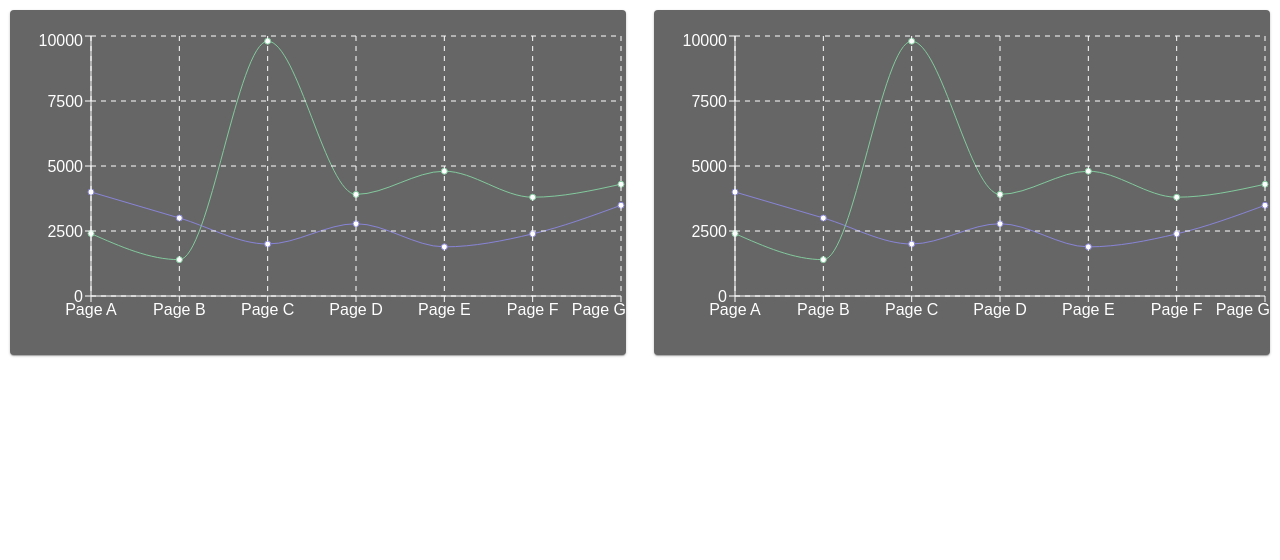
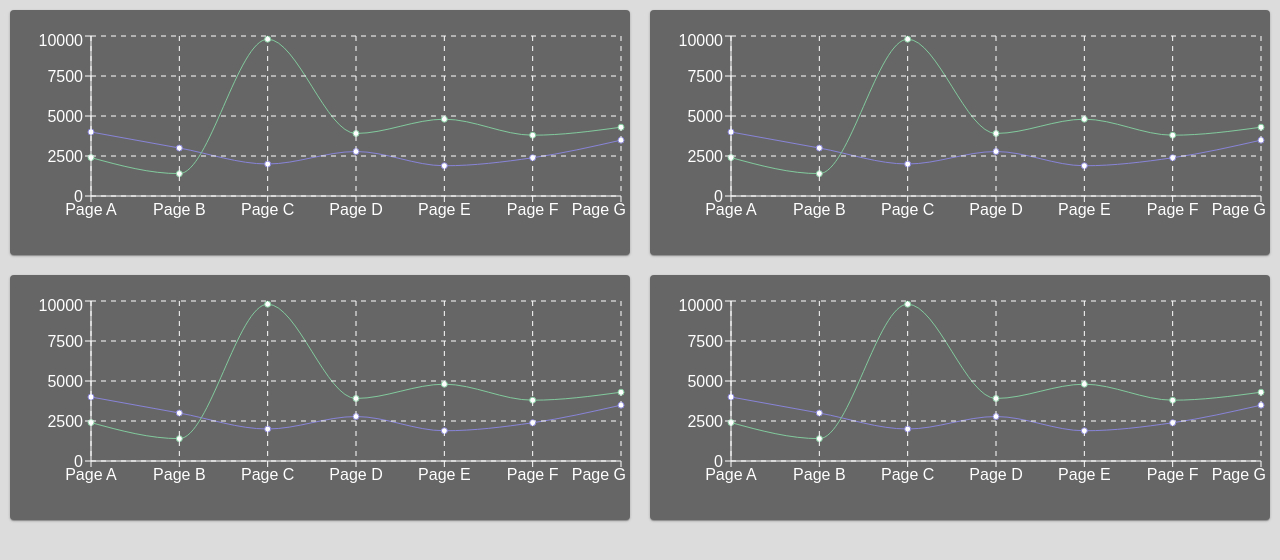
Before and after one commit to ArmyHan/screen-show, a React (Create React App) app: page / in a window 1280 px wide. Shown: the top 560 px of the page. Built offline with nearby package versions, Linux system fonts and the light colour scheme.

Commit message:
set body css style.

```diff
--- a/public/index.html
+++ b/public/index.html
@@ -1,5 +1,5 @@
 <!DOCTYPE html>
-<html lang="en">
+<html lang="en" style="height: 100%;">
 <head>
     <meta charset="utf-8">
     <meta name="viewport" content="width=device-width, initial-scale=1, shrink-to-fit=no">
@@ -21,11 +21,11 @@
     -->
     <title>React App</title>
 </head>
-  <body>
+<body style="height: 100%;padding: 0;margin: 0">
 <noscript>
     You need to enable JavaScript to run this app.
 </noscript>
-    <div id="root"></div>
+<div id="root" style="background-color: gainsboro;height: 100%"></div>
 <!--
   This HTML file is a template.
   If you open it directly in the browser, you will see an empty page.
--- a/src/charts/FirstLineCharts.js
+++ b/src/charts/FirstLineCharts.js
@@ -17,7 +17,7 @@ class FirstLineCharts extends React.Component {
     render() {
         const {classes} = this.props;
         return (
-            <LineChart className={classes.grayBack} width={600} height={300} data={this.props.data}>
+            <LineChart className={classes.grayBack} width={600} height={200} data={this.props.data}>
                 <Line type="monotone" dataKey="uv" stroke="#8884d8"/>
                 <Line type="monotone" dataKey="pv" stroke="#82ca9d"/>
                 <CartesianGrid stroke="#fff" strokeDasharray="5 5"/>
--- a/src/pages/FirstPage.js
+++ b/src/pages/FirstPage.js
@@ -30,7 +30,21 @@ class FirstPage extends React.Component {
 
         return (
             <div>
-                <Grid container spacing={8} direction="row" justify="center" alignItems="center">
+                <Grid container spacing={4} direction="row" justify="center" alignItems="center">
+                    <Grid item xs={6}>
+                        <Card className={classes.grayCard}>
+                            <CardContent>
+                                <FirstLineCharts data={data}/>
+                            </CardContent>
+                        </Card>
+                    </Grid>
+                    <Grid item xs={6}>
+                        <Card className={classes.grayCard}>
+                            <CardContent>
+                                <FirstLineCharts data={data}/>
+                            </CardContent>
+                        </Card>
+                    </Grid>
                     <Grid item xs={6}>
                         <Card className={classes.grayCard}>
                             <CardContent>
```
Lines whose indentation alone changed are shown as unchanged.
